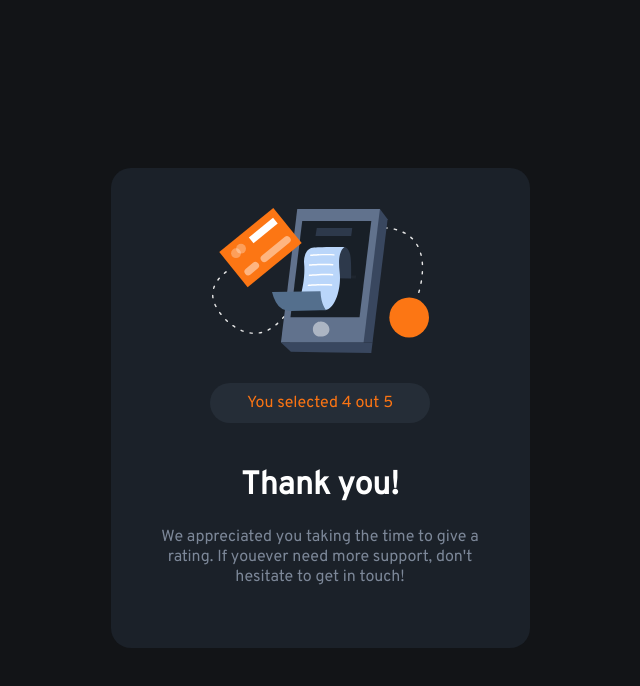
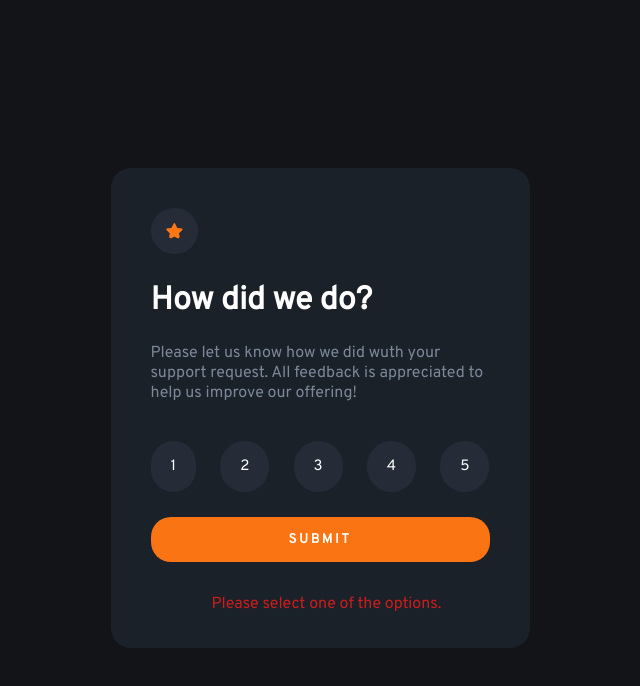
Before and after one commit to joao121gf/Desafios-JavaScript-Mentor, a plain HTML site: page Feedback/index.html in a window 1280 px wide. Both pictures are taken after a click on the button "SUBMIT". Shown: the whole page, without its empty margins (320-960 px from the left). Drawn offline with Linux system fonts and the light colour scheme.

Commit message:
Projeto finalizado

```diff
--- a/Feedback/index.html
+++ b/Feedback/index.html
@@ -32,12 +32,13 @@
             </div>
             <button class="button">Submit</button>
             <p class="load"><span class="load-black"></span></p>
+            <p class="correct">Please select one of the options.</p>
         </div>
     </main>
     <main class="container-father ty">
         <div class="container-box">
             <img class="box-ty" src="./imagens/illustration-thank-you.svg" alt="Thanks">
-            <p class="selecao texto">You selected 4 out 5</p>
+            <p class="selecao texto">You selected <span data-number></span> out 5</p>
             <h1 class="h1-ty">Thank you!</h1>
             <p>We appreciated you taking the time to give a rating. If youever need more support, don't hesitate to get in touch!</p>
         </div>
--- a/Feedback/script.js
+++ b/Feedback/script.js
@@ -1,5 +1,5 @@
 window.addEventListener("load", () => {
-  const numeros = document.querySelectorAll("span");
+  const numeros = document.querySelectorAll(".numeros-box span");
 
   function ativaLaranja() {
     if (this.classList.contains("ativoLaranja")) {
@@ -18,21 +18,40 @@ window.addEventListener("load", () => {
 
   const button = document.querySelector(".button");
   const containerTy = document.querySelector(".ty");
-  const containerBox = document.querySelector('.container-box')
-  const load = document.querySelector('.load')
+  const containerBox = document.querySelector(".container-box");
+  const load = document.querySelector(".load");
+  const number = document.querySelector("[data-number]");
+  const select = document.querySelector('.correct')
+
 
 
   function openTy() {
-    load.style.opacity = '1'
-    setTimeout(()=> {
-      containerTy.style.opacity = "1";
-      containerTy.style.zIndex = '1'
-      containerTy.classList.add('active')
-      containerBox.style.opacity = '0'
-    }, 1500)}
+    const array = Object.values(numeros)
+
+     const todosComAtivo = array.every((n) =>{
+       return !n.classList.contains('ativoLaranja')
+     })
+     if (todosComAtivo){
+       select.style.opacity = '1'
+     }
 
 
+    numeros.forEach((n, index) => {
+      if (n.classList.contains("ativoLaranja")) {
+        select.style.opacity = '0'
+
+        number.innerText = n.innerText;
+
+        load.style.opacity = "1";
+        setTimeout(() => {
+          containerTy.style.opacity = "1";
+          containerTy.style.zIndex = "1";
+          containerTy.classList.add("active");
+          containerBox.style.opacity = "0";
+        }, 1500);
+      }
+    });
+  }
 
   button.addEventListener("click", openTy);
-  console.log(button)
 });
--- a/Feedback/style.css
+++ b/Feedback/style.css
@@ -130,6 +130,17 @@ button:active{
     transition: .5s ease;
 }
 
+
+
+.correct {
+    bottom: 11%;
+    left: 18%;
+    position: relative;
+    z-index: 3;
+    opacity: 0;
+    color: hsl(0deg 74.97% 45.54%) !important;
+}
+
 @keyframes spin {
     to{
         transform: rotate(360deg);
@@ -191,4 +202,8 @@ button:active{
         width: 70%;
         padding: 40px 30px;
     }
+    .correct{
+        left: 0%;
+        text-align: center;
+    }
 }
```
